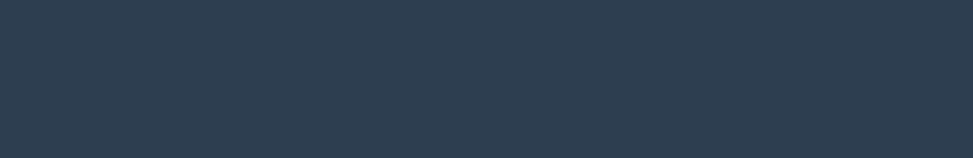
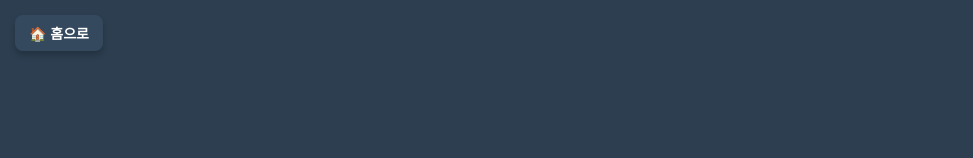
Before and after one commit to detectivekang/kec_game, a plain HTML site: page games/Rock-paper-scissors.html in a window 1280 px wide. Shown: the top 158 px of the page, without its empty margins (0-973 px from the left). Drawn offline with Linux system fonts and the light colour scheme.

Commit message:
홈버튼 추가

```diff
--- a/games/Rock-paper-scissors.html
+++ b/games/Rock-paper-scissors.html
@@ -5,6 +5,26 @@
     <meta name="viewport" content="width=device-width, initial-scale=1.0">
     <title>가위바위보 게임 (1인용/2인용 + 단축키 완벽 지원)</title>
     <style>
+        .btn-home {
+            position: fixed;
+            top: 15px;
+            left: 15px;
+            background: #34495e;
+            color: #ffffff;
+            text-decoration: none;
+            padding: 8px 14px;
+            border-radius: 8px;
+            font-size: 14px;
+            font-weight: bold;
+            box-shadow: 0 4px 6px rgba(0,0,0,0.2);
+            transition: background 0.2s, transform 0.2s;
+            z-index: 1000;
+        }
+        .btn-home:hover {
+            background: #2980b9;
+            transform: translateY(-2px);
+        }
+
         body {
             font-family: 'Arial', sans-serif;
             background-color: #2c3e50;
@@ -217,6 +237,8 @@
     </style>
 </head>
 <body>
+
+    <a href="../index.html" class="btn-home">🏠 홈으로</a>
 
     <h1>가위바위보 대결 게임</h1>
 
```
Also changed, not shown: games/card_battle.html (+22 -0 lines).
